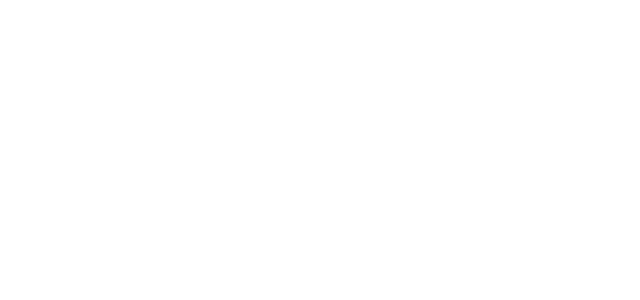
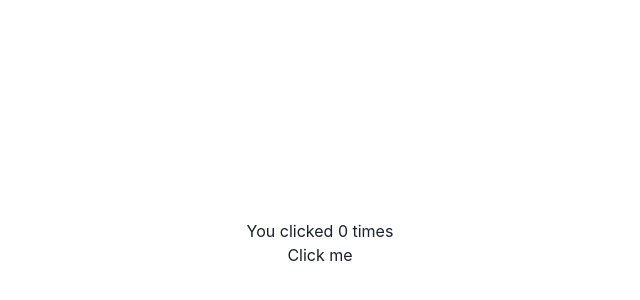
Before and after one commit to miyakei1225/React-Hands-on-Stopwatch, a React (Create React App) app in the folder react-hands-on/: page /state in a window 1280 px wide. Before the commit this address had no page. Shown: the part 88-388 px from the top of the page, without its empty margins (320-960 px from the left). Built offline with nearby package versions, Linux system fonts and the light colour scheme.

Commit message:
Add: state

```diff
--- a/react-hands-on/src/RouterConfig.tsx
+++ b/react-hands-on/src/RouterConfig.tsx
@@ -4,6 +4,7 @@
 import Chakra from 'pages/Chakra'
 import StopwatchExample from 'pages/StopWatchExample'
 import StopwatchChakraExample from 'pages/StopWatchChakraExample'
+import State from 'pages/State'
 
 export const RouterConfig = () => {
   return (
@@ -12,6 +13,7 @@
         <Routes>
           <Route path="/home" element={<Home />} />
           <Route path="/jsx" element={<JSX />} />
+          <Route path="/state" element={<State />} />
           <Route path="/chakra" element={<Chakra />} />
           <Route path="/stopwatch/example" element={<StopwatchExample />} />
           <Route path="/stopwatch/chakra/example" element={<StopwatchChakraExample />} />
--- a/react-hands-on/src/pages/JSX.tsx
+++ b/react-hands-on/src/pages/JSX.tsx
@@ -60,6 +60,7 @@
     alert('クリックされました！')
   }
 
+  // useState(後ほど説明します🙆)
   const [name, setName] = useState('')
   const [password, setPassword] = useState('')
 
--- /dev/null
+++ b/react-hands-on/src/pages/State.tsx
@@ -0,0 +1,18 @@
+import React, { useState } from 'react'
+import styled from 'styled-components'
+
+const State = () => {
+  const [count, setCount] = useState(0)
+
+  const MarginTopBox = styled.div`
+    margin-top: 24%;
+  `
+  return (
+    <MarginTopBox>
+      <p>You clicked {count} times</p>
+      <button onClick={() => setCount(count + 1)}>Click me</button>
+    </MarginTopBox>
+  )
+}
+
+export default State
--- a/react-hands-on/src/pages/StopWatchExample.tsx
+++ b/react-hands-on/src/pages/StopWatchExample.tsx
@@ -4,17 +4,22 @@
   const [time, setTime] = useState<number>(0)
   const [timerId, setTimerId] = useState<NodeJS.Timeout | null>(null)
 
+  // Startボタンを押した時の処理
   const handleStart = () => {
     if (timerId) return
+    // 10ミリ秒ごとにtimeの変数を上書き
     const id: NodeJS.Timeout = setInterval(() => setTime((prevTime) => prevTime + 10), 10)
     setTimerId(id)
   }
 
+  // Stopボタンを押した時の処理
   const handleStop = () => {
+    // 一定間隔ごとに実行する処理を解除
     if (timerId) clearInterval(timerId)
     setTimerId(null)
   }
 
+  // リセットボタンを押した時の処理
   const handleReset = () => {
     setTime(0)
     if (timerId) clearInterval(timerId)
```
